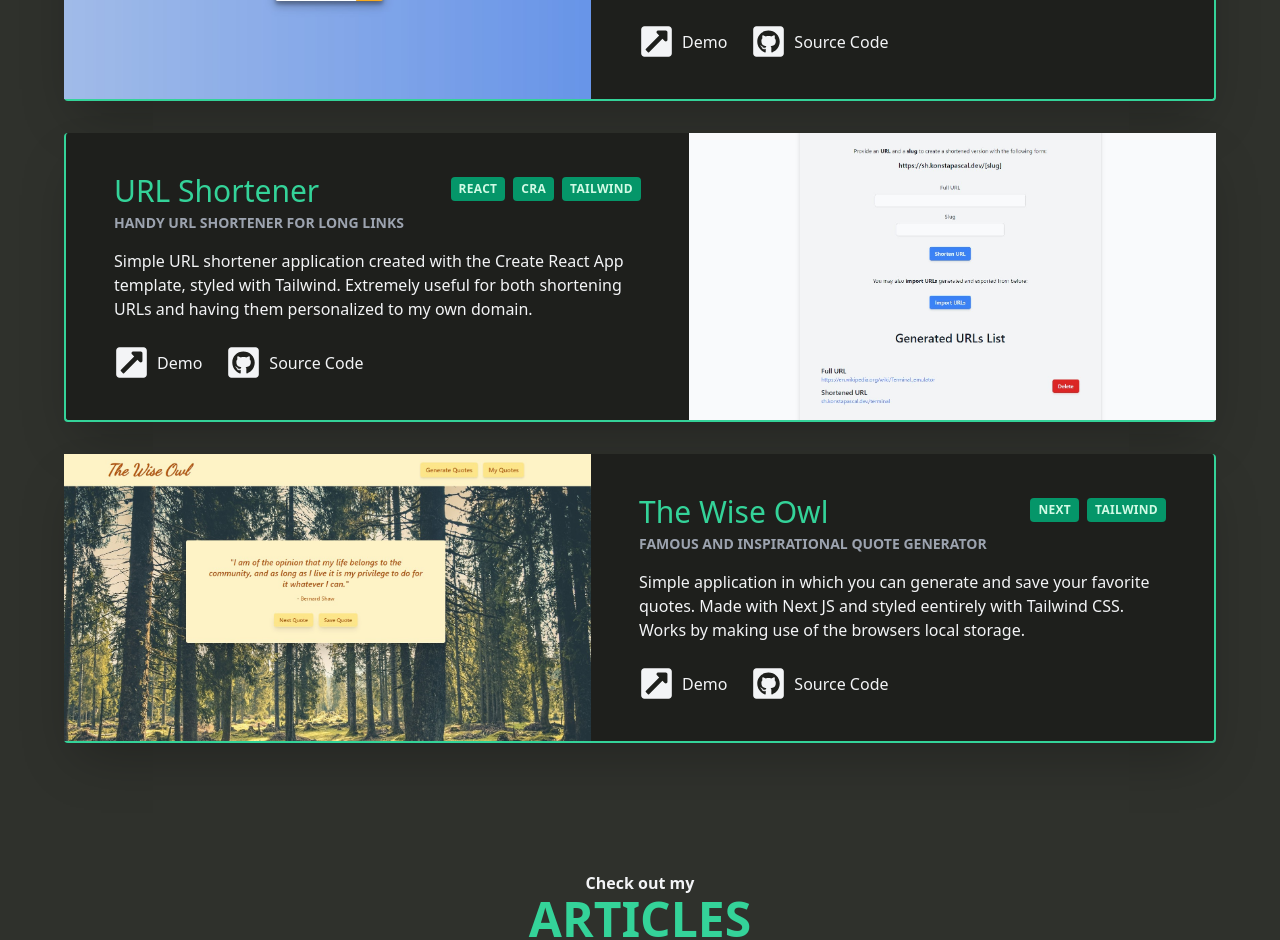
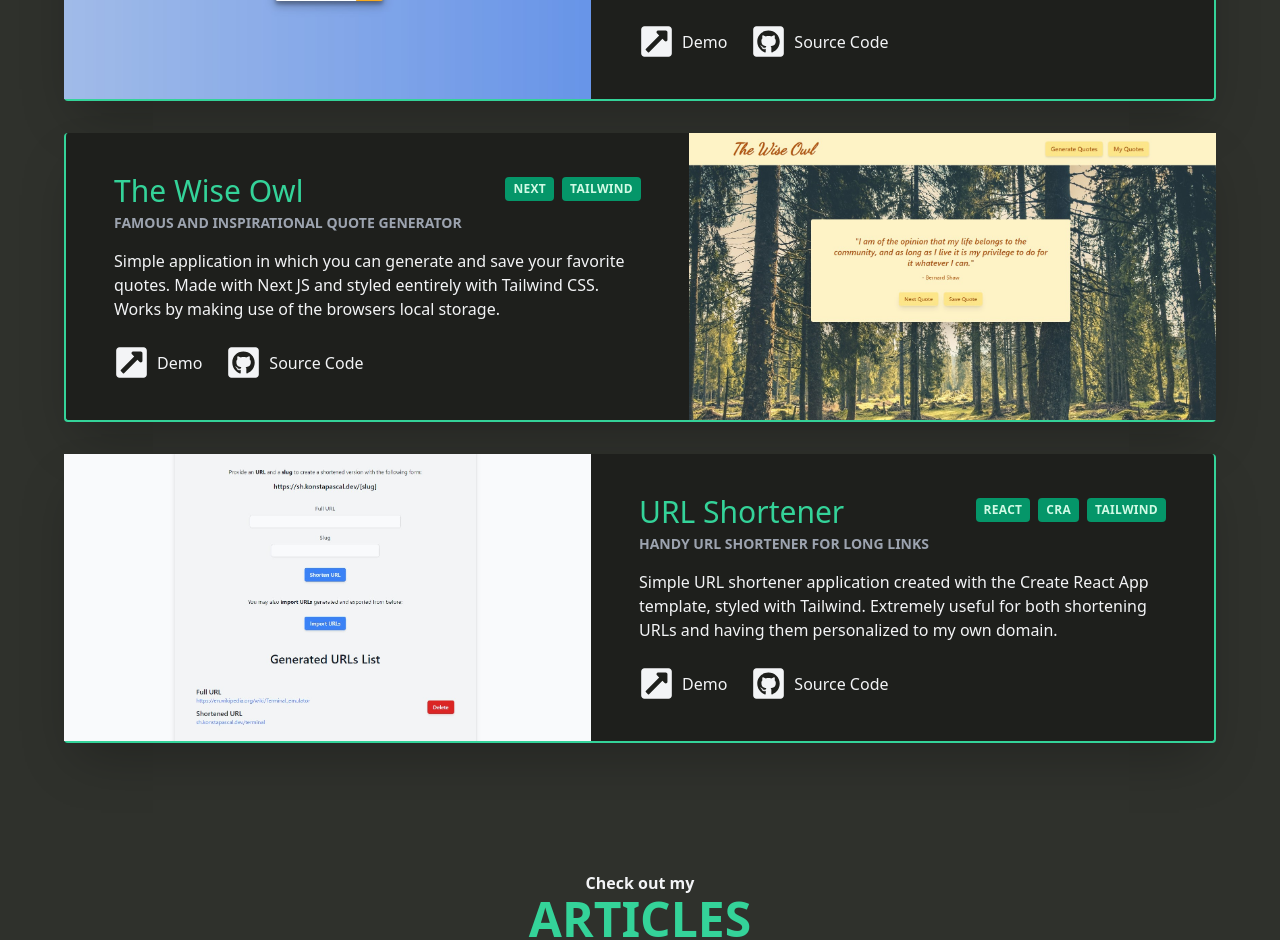
Before and after one commit to konstapascal/kp-website-v1, a Next.js app: page / in a window 1280 px wide. Shown: the part 1840-2780 px from the top of the page. Built offline with nearby package versions, Linux system fonts and the light colour scheme; what @tailwindcss/typography would draw is missing.

Commit message:
updated links

```diff
--- a/data/projects.js
+++ b/data/projects.js
@@ -7,10 +7,23 @@ const projects = [
 			'Calculator made with simplicity in mind. Made purely in vanilla JS and without the use of any third party libraries. Flex and grid layout model have been used primarily for achieving the design.',
 		urls: {
 			imgPath: '/img/js-calculator.jpg',
-			demoUrl: 'https://js-calculator-kp.vercel.app',
+			demoUrl: 'https://calc.konstapascal.dev',
 			codeUrl: 'https://github.com/konstapascal/js-calculator'
 		},
 		labels: ['HTML', 'CSS', 'JS']
+	},
+	{
+		id: 3,
+		title: 'The Wise Owl',
+		subtitle: 'Famous and inspirational quote generator',
+		description:
+			'Simple application in which you can generate and save your favorite quotes. Made with Next JS and styled eentirely with Tailwind CSS. Works by making use of the browsers local storage.',
+		urls: {
+			imgPath: '/img/the-wise-owl.jpg',
+			demoUrl: 'https://owl.konstapascal.dev',
+			codeUrl: 'https://github.com/konstapascal/the-wise-owl'
+		},
+		labels: ['NEXT', 'TAILWIND']
 	},
 	{
 		id: 2,
@@ -24,19 +37,6 @@ const projects = [
 			codeUrl: 'https://github.com/konstapascal/url-shortener'
 		},
 		labels: ['REACT', 'CRA', 'TAILWIND']
-	},
-	{
-		id: 3,
-		title: 'The Wise Owl',
-		subtitle: 'Famous and inspirational quote generator',
-		description:
-			'Simple application in which you can generate and save your favorite quotes. Made with Next JS and styled eentirely with Tailwind CSS. Works by making use of the browsers local storage.',
-		urls: {
-			imgPath: '/img/the-wise-owl.jpg',
-			demoUrl: 'https://the-wise-owl.vercel.app',
-			codeUrl: 'https://github.com/konstapascal/the-wise-owl'
-		},
-		labels: ['NEXT', 'TAILWIND']
 	}
 ];
 
```
